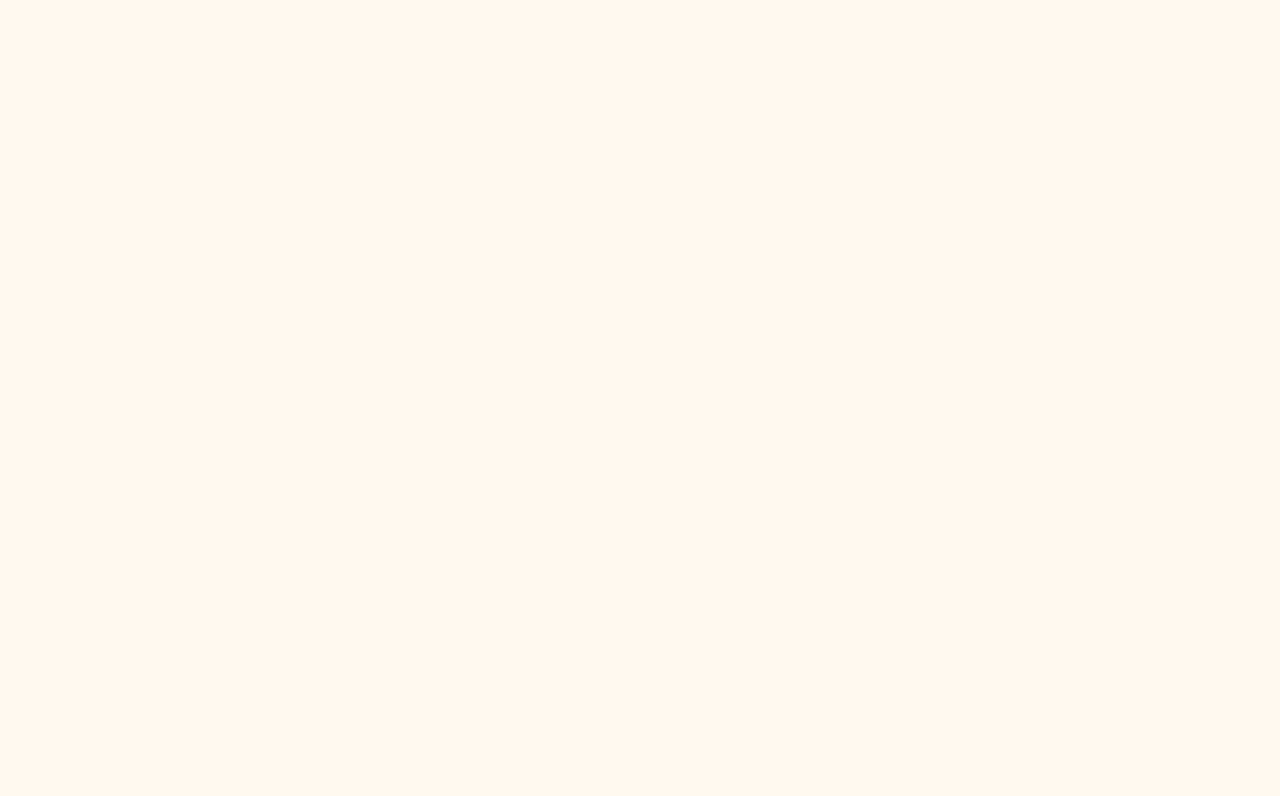
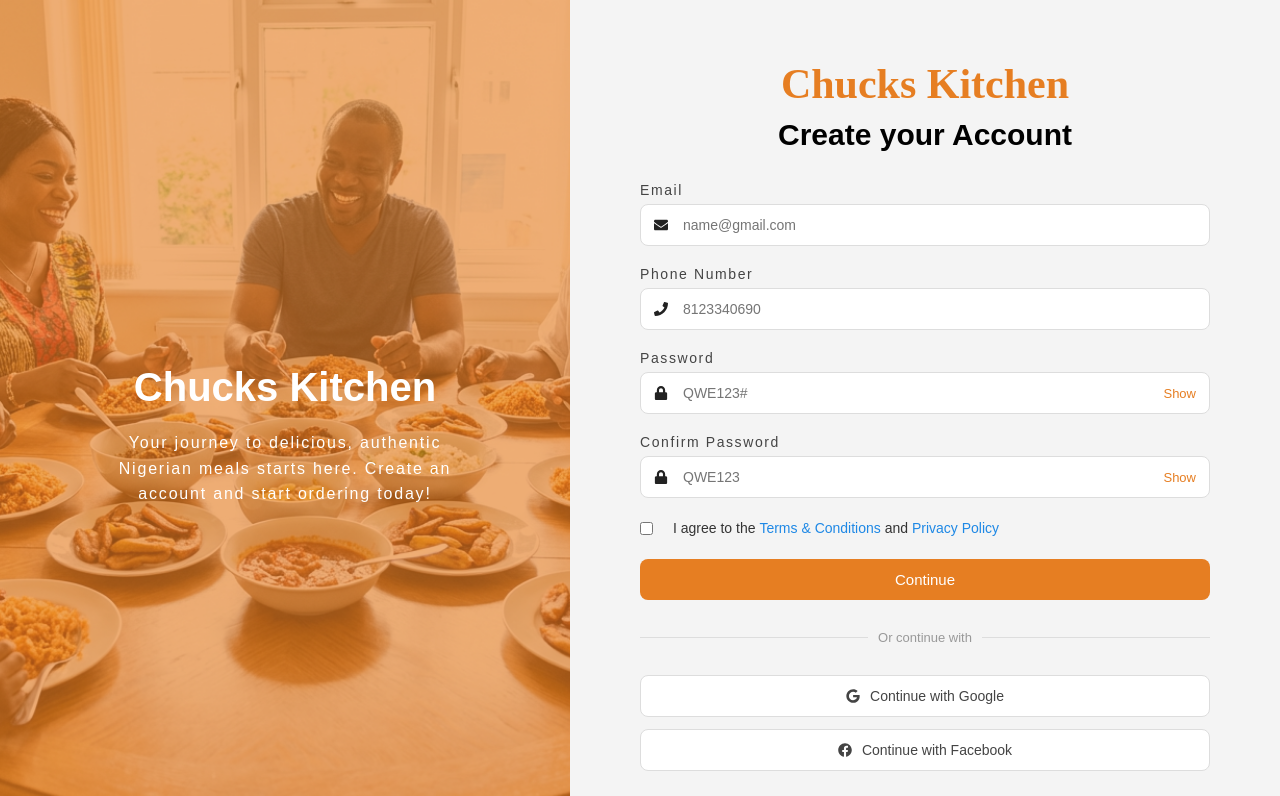
Before and after one commit to Simidaniels/chucks-kitchen, a React app: page /signup in a window 1280 px wide. Before the commit this address had no page. Shown: the top 796 px of the page. Built offline with nearby package versions, Linux system fonts and the light colour scheme; the HTML template or start-up script is replaced by a standard one; a web font is replaced by a local one.

Commit message:
Added, updated and finished SignUp and SignIn page

```diff
--- a/src/App.jsx
+++ b/src/App.jsx
@@ -2,6 +2,7 @@ import { BrowserRouter as Router, Routes, Route } from "react-router-dom";
 import Hero from "./components/Hero";
 import Footer from "./components/Footer";
 import SignIn from "./pages/SignIn";
+import SignUp from "./pages/SignUp";
 
 function Home() {
   return (
@@ -18,6 +19,7 @@ export default function App() {
       <Routes>
         <Route path="/" element={<Home />} />
         <Route path="/signin" element={<SignIn />} />
+        <Route path="/signup" element={<SignUp />} />
       </Routes>
     </Router>
   );
--- a/src/components/Hero.jsx
+++ b/src/components/Hero.jsx
@@ -18,7 +18,7 @@ export default function Hero() {
         <Link to="/signin">
           <button className="signin-btn">Sign In</button>
         </Link>
-<div className="hero-center">
+      <div className="hero-center">
         <h1>Your Authentic Taste of Nigeria</h1>
 
         <p>
--- a/src/pages/SignIn.jsx
+++ b/src/pages/SignIn.jsx
@@ -94,12 +94,9 @@ export default function SignIn() {
             <FaFacebook /> Continue with Apple
           </button>
         </div>
-
-
-
-        <p className="signup-link">
-          Don’t have an account? <a href="#">Create an account</a>
-        </p>
+            <p className="signup-link">
+              Don’t have an account? <a href="/signup">Create an account</a>
+            </p>
       </div>
 
     </div>
--- /dev/null
+++ b/src/pages/SignUp.jsx
@@ -0,0 +1,163 @@
+import React, { useState } from "react";
+import { FaGoogle, FaFacebook, FaEnvelope, FaLock, FaPhone } from "react-icons/fa";
+import "./styles/SignIn.css"; // reuse same CSS
+import heroImg from "../assets/hero-food.png";
+import Footer from "../components/Footer";
+
+
+export default function SignUp() {
+  const [showPassword, setShowPassword] = useState(false);
+  const [showConfirm, setShowConfirm] = useState(false);
+
+  const handleSubmit = (e) => {
+    e.preventDefault();
+    alert("Account Created Successfully!");
+  };
+
+  return (
+    <div className="signinpage-wrapper">
+    <div className="signin-page">
+
+      {/* LEFT IMAGE */}
+      <div className="signin-img">
+        <img src={heroImg} alt="Delicious Food" />
+
+        <div className="image-overlay">
+          <div className="overlay-content">
+            <h1>Chucks Kitchen</h1>
+            <h2>
+              Your journey to delicious, authentic Nigerian meals starts here.
+              Create an account and start ordering today!
+            </h2>
+          </div>
+        </div>
+      </div>
+
+      {/* RIGHT CARD */}
+      <div className="signin-card">
+        <h2 className="signin-logo">Chucks Kitchen</h2>
+        <p className="signin-subtext">Create your Account</p>
+
+        {/* FORM */}
+        <form onSubmit={handleSubmit}>
+
+
+          {/* EMAIL */}
+          <div className="form-group">
+            <label>Email</label>
+            <div className="input-wrapper">
+              <FaEnvelope className="input-icon" />
+              <input
+                type="email"
+                placeholder="name@gmail.com"
+                required
+              />
+            </div>
+          </div>
+
+
+            {/* TELEPHONE */}
+            <div className="form-group">
+              <label>Phone Number</label>
+              <div className="input-wrapper">
+                <FaPhone className="input-icon" />
+                <input
+                  type="text"
+                  placeholder="8123340690"
+                  required
+                />
+              </div>
+            </div>
+
+          {/* PASSWORD */}
+          <div className="form-group">
+            <label>Password</label>
+            <div className="input-wrapper">
+              <FaLock className="input-icon" />
+              <input
+                type={showPassword ? "text" : "password"}
+                placeholder="QWE123#"
+                required
+              />
+              <span
+                className="toggle-password"
+                onClick={() => setShowPassword(!showPassword)}
+              >
+                {showPassword ? "Hide" : "Show"}
+              </span>
+            </div>
+          </div>
+
+          {/* CONFIRM PASSWORD */}
+          <div className="form-group">
+            <label>Confirm Password</label>
+            <div className="input-wrapper">
+              <FaLock className="input-icon" />
+              <input
+                type={showConfirm ? "text" : "password"}
+                placeholder="QWE123"
+                required
+              />
+              <span
+                className="toggle-password"
+                onClick={() => setShowConfirm(!showConfirm)}
+              >
+                {showConfirm ? "Hide" : "Show"}
+              </span>
+            </div>
+          </div>
+
+        <div className="terms-group">
+  <label className="checkbox-container">
+    <input type="checkbox" required />
+    <span className="checkmark"></span>
+
+    <span className="terms-text">
+      I agree to the{" "}
+      <a href="/terms" target="_blank" rel="noopener noreferrer">
+        Terms & Conditions
+      </a>{" "}
+      and{" "}
+      <a href="/privacy" target="_blank" rel="noopener noreferrer">
+        Privacy Policy
+      </a>
+    </span>
+  </label>
+</div>
+
+
+
+
+
+
+          <button type="submit" className="Continue-signin">
+            Continue
+          </button>
+        </form>
+
+        {/* DIVIDER */}
+        <div className="divider">
+          <span>Or continue with</span>
+        </div>
+
+        {/* SOCIAL LOGIN */}
+        <div className="social-login">
+          <button className="google-btn">
+            <FaGoogle /> Continue with Google
+          </button>
+
+          <button className="apple-btn">
+            <FaFacebook /> Continue with Facebook
+          </button>
+        </div>
+
+        <p className="signup-link">
+          Already have an account? <a href="/signin">Sign In</a>
+        </p>
+      </div>
+    </div>
+          <Footer />
+
+    </div>
+  );
+}
--- a/src/pages/styles/SignIn.css
+++ b/src/pages/styles/SignIn.css
@@ -202,7 +202,7 @@
     text-align: center;
 }
 .signup-link a {
-    color: #e67e22;
+    color: #1e88e5;
     text-decoration: none;
     font-weight: 600;
 }
@@ -222,3 +222,32 @@
         padding: 40px 25px;
     }
 }
+
+/* ===== ADDING THE SIGNIN AND SIGNUP CSS TOGETHER BECAUSE THEY ARE BASICALLY THE SAME FORM ===== */
+/* ===== TERMS CHECKBOX ===== */
+.terms-group {
+    margin-top: 10px;
+    margin-bottom: 20px;
+}
+.checkbox-container {
+    display: flex;
+    align-items: flex-start;
+    gap: 10px;
+    font-size: 14px;
+    cursor: pointer;
+    line-height: 1.5;
+}
+.checkbox-container input {
+    margin-top: 4px;
+    accent-color: #e67e22;
+    /* modern browsers */
+    cursor: pointer;
+}
+.terms-text a {
+    color: #1e88e5;
+    font-weight: 500;
+    text-decoration: none;
+}
+.terms-text a:hover {
+    text-decoration: underline;
+}
```
